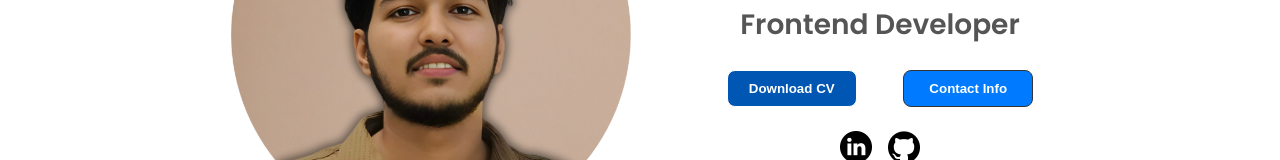
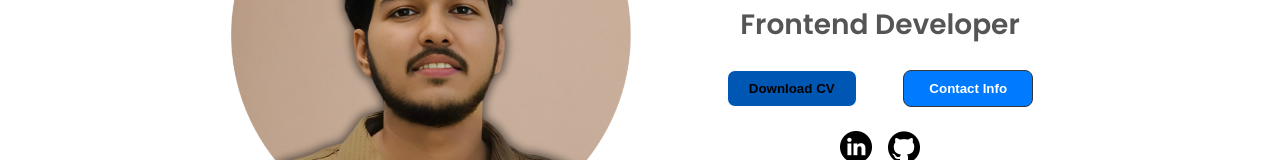
Before and after one commit to awanishh23/My-Portfolio, a plain HTML site: page index.html in a window 1280 px wide. In both pictures the pointer is over the button "Download CV". Shown: the part 449-609 px from the top of the page. Drawn offline with Linux system fonts and the light colour scheme.

Commit message:
Update style.css

```diff
--- a/style.css
+++ b/style.css
@@ -232,6 +232,7 @@ section {
 .btn-color-1,
 .btn-color-2 {
   border: rgb(53, 53, 53) 0.1rem solid;
+  background: white; color:black;
 }
 
 .btn-color-1:hover,
@@ -241,8 +242,8 @@ section {
 
 .btn-color-1,
 .btn-color-2:hover {
-  background: rgb(53, 53, 53);
-  color: white;
+  background: rgb(255, 255, 255);
+  color: black;
 }
 
 .btn-color-1:hover {
```
